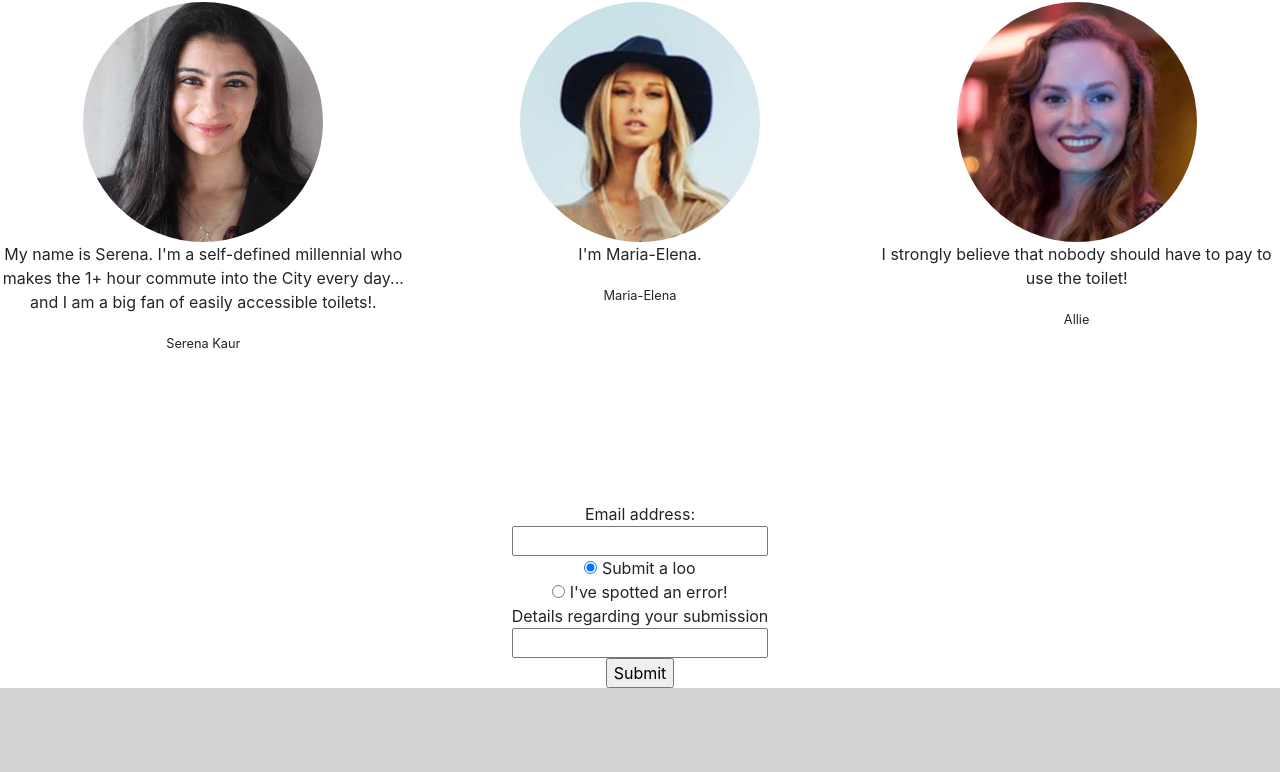
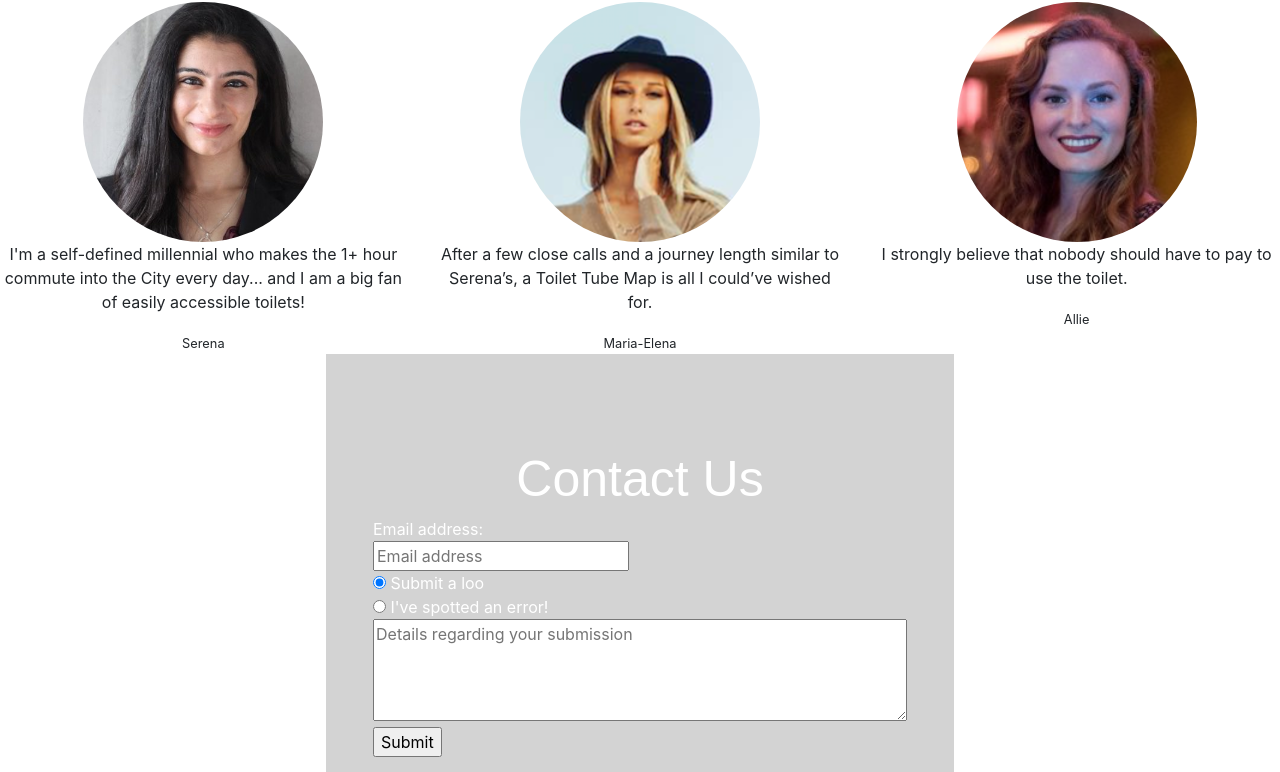
Before and after one commit to vodriguez/tubetoiletmap, a plain HTML site: page contact.html in a window 1280 px wide. Shown: the part 417-1189 px from the top of the page. Before the commit the page ends 1105 px from the top, so only its background shows below. Drawn offline with nearby package versions, Linux system fonts and the light colour scheme; a web font is replaced by a local one.

Commit message:
blurbs, form, form confirmation
updated so that the buttons at the top link to the other pages,

added in our photos and blurbs,

made the form look better,

added confirmation when you submit something to us.

```diff
--- a/contact.css
+++ b/contact.css
@@ -34,5 +34,19 @@ li {
 img {
     border-radius: 50%;
 }
+#contact {
+  text-align: left;
+  background-color: lightgrey;
+  border: none;
+  color: white;
+  padding: 15px 32px;
+  text-decoration: none;
+  display: inline-block;
+  font-size: 16px;
+}
+.form-submit-button {
+  border-radius: 8px;
+}
+
 
 <a href="https://commons.wikimedia.org/w/index.php?curid=6437025">Link</a>
--- a/contact.html
+++ b/contact.html
@@ -21,10 +21,10 @@
       <header>
       <h1> WELCOME TO THE THRONE ZONE </h1>
       <ul>
-        <li><a href="#">Home</a></li>
-        <li><a href="#">About</a></li>
-        <li><a href="#">Contact</a></li>
-        <li><a href="#">Submit A Toilet</a></li>
+        <li><a href="index.html">Home</a></li>
+        <li><a href="about.html">About</a></li>
+        <li><a href="contact.html">Contact</a></li>
+        <li><a href="contact.html">Submit A Toilet</a></li>
         <li><a href="javascript:alert('If you are American in the living room, what are you in the bathroom? European!');">Potty Humour</a></li>
       </ul>
     </header>
@@ -42,21 +42,22 @@
         <div class="col-sm-4">
         <img class="img-circle" alt="Serena" src='./assets/serena1.jpeg' width="240" height="240">
       <blockquote>
-        <p>My name is Serena. I'm a self-defined millennial who makes the 1+ hour commute into the City every day... and I am a big fan of easily accessible toilets!.</p>
+        <p>I'm a self-defined millennial who makes the 1+ hour commute into the City every day... and I am a big fan of easily accessible toilets!</p>
       </blockquote>
-        <small>Serena Kaur</small>
-      </div>
+        <small>Serena</small>
+        </div>
       <div class="col-sm-4">
         <img class="img-circle" alt="Maria-Elena" img src='./assets/mariaelena.png' width="240" height="240">
+
         <blockquote>
-          <p> I'm Maria-Elena.</p>
+          <p>After a few close calls and a journey length similar to Serena’s, a Toilet Tube Map is all I could’ve wished for.</p>
         </blockquote>
         <small>Maria-Elena</small>
       </div>
       <div class="col-sm-4">
         <img class="img-circle" alt="Allie" src='./assets/allie.jpeg' width="240" height="240">
         <blockquote>
-          <p>I strongly believe that nobody should have to pay to use the toilet!</p>
+          <p>I strongly believe that nobody should have to pay to use the toilet.</p>
           <small>Allie</small>
         </blockquote>
       </div>
@@ -65,19 +66,31 @@
 
 
 
-
+<div id="contact">
 <div class="container">
 
     <h1> Contact Us </h1>
-    <form>
+    <form id="contactForm">
       Email address:<br>
-      <input type="text" name="emailaddress"><br>
+      <input type="text" placeholder="Email address"><br>
       <input type="radio" name="reason" value="Submit a loo" checked> Submit a loo<br>
       <input type="radio" name"reason" value="Error"> I've spotted an error!<br>
-      Details regarding your submission<br>
-      <input type="text" name="details"><br>
+      <textarea rows="4" cols="50" placeholder="Details regarding your submission" name="details"></textarea>
+      <br>
       <input type="submit" value="Submit">
     </form>
+
+    <script>
+    document.getElementById("contactForm").onsubmit = function() {myFunction()};
+
+    function myFunction() {
+        alert("We got your submission, thanks!");
+    }
+    </script>
+
+
+  </div>
+  </div>
   </body>
 
 
```
